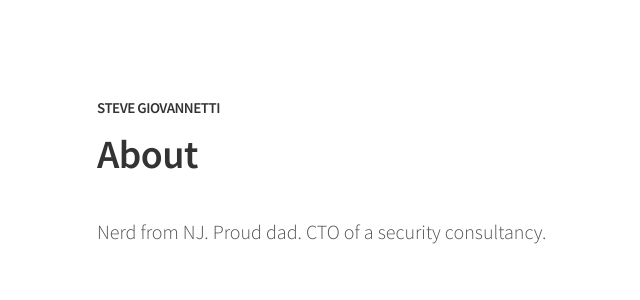
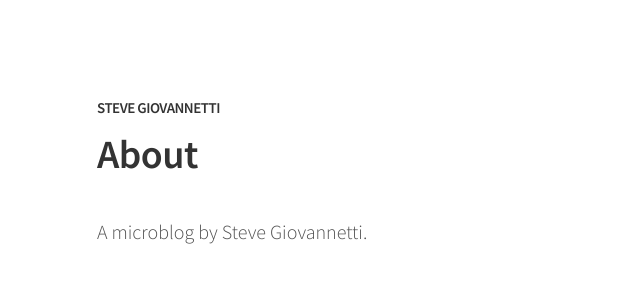
Before and after one commit to stevegio/stevegio.github.io, a Jekyll site: the page built from about.md, in a window 1280 px wide. Shown: the top 300 px of the page, without its empty margins (183-823 px from the left). Built offline with Jekyll 4.4.1, drawn with Linux system fonts in a browser that asks for light colours.

Commit message:
Mirroring from Micro.blog.

```diff
--- a/about.md
+++ b/about.md
@@ -1,6 +1,8 @@
 ---
+title: "About"
+permalink: "/about/"
 layout: page
-title: About
-permalink: /about/
+order: 1
+date: 2017-09-05 16:42 -0400
 ---
-Nerd from NJ. Proud dad. CTO of a security consultancy.
+A microblog by Steve Giovannetti.
```
